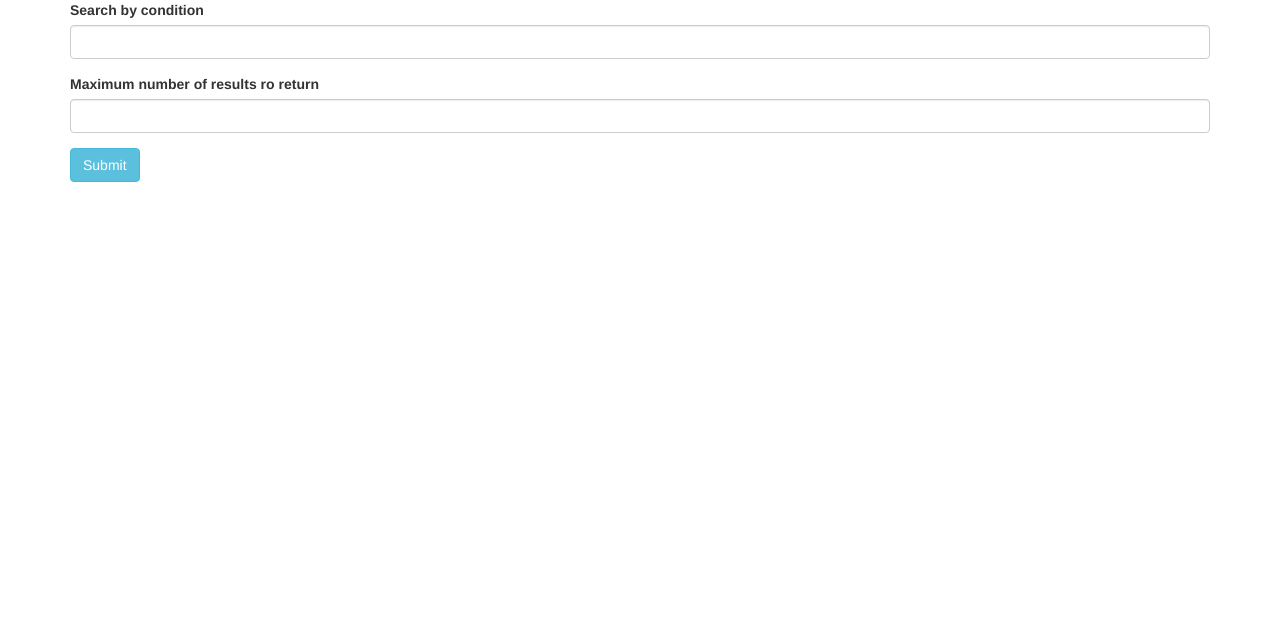
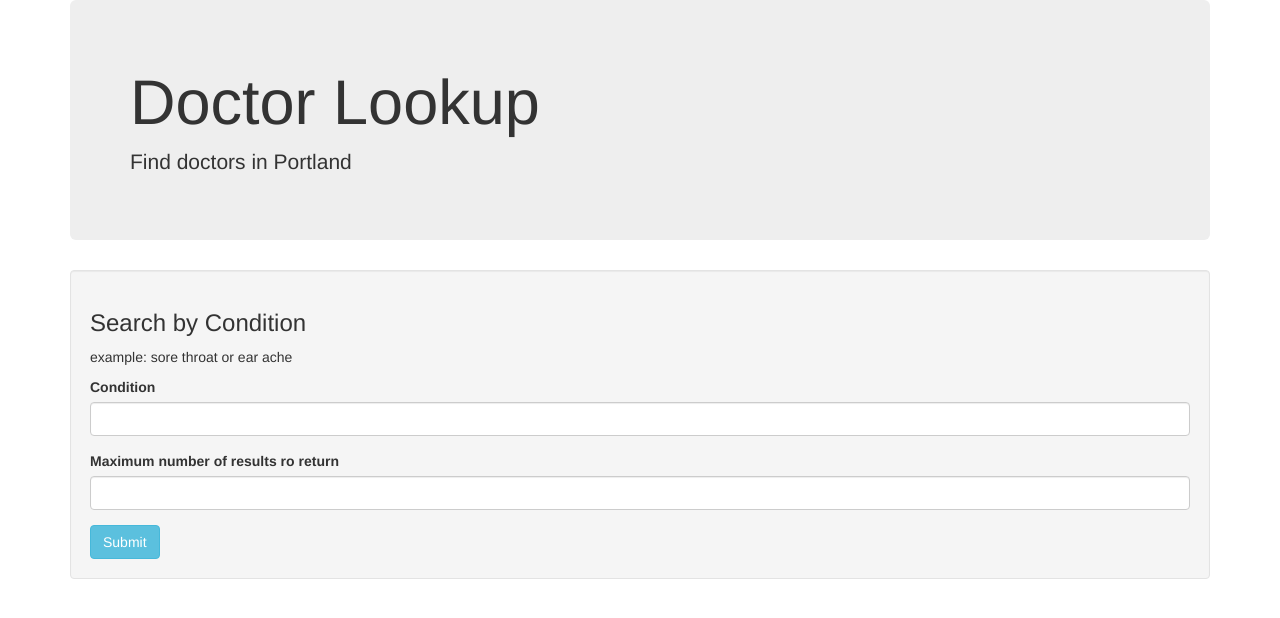
Before and after one commit to Sara-Hamilton/doctor-lookup, a website built with webpack: page src/index.html in a window 1280 px wide. Built offline with nearby package versions, Linux system fonts and the light colour scheme.

Commit message:
add styling to search by condition form

```diff
--- a/src/index.html
+++ b/src/index.html
@@ -8,10 +8,16 @@
   </head>
   <body>
     <div class="container">
-
+      <div class="jumbotron">
+        <h1>Doctor Lookup</h1>
+        <p>Find doctors in Portland</p>
+      </div>
+      <div class="well" id="condition-well">
         <form id="condition-form">
+          <h3>Search by Condition</h3>
+          <p>example: sore throat or ear ache</p>
           <div class="form-group">
-        <label for="condition">Search by condition</label>
+            <label for="condition">Condition</label>
             <input type="text" id="condition" class="form-control">
           </div>
           <div class="form-group">
@@ -20,6 +26,7 @@
           </div>
           <button type="submit" class="btn btn-info">Submit</button>
         </form>
+      </div>
 
     <div id="condition-first-name"></div>
     <div class="error"></div>
--- a/src/js/api.js
+++ b/src/js/api.js
@@ -7,6 +7,7 @@ export function specialtySearch(condition, limit) {
       format: 'json'
     },
     success: function(response) {
+      $('#condition-first-name').append(`<h3>Doctors who treat ${condition}</h3>`);
       if (response.data.length === 0) {
         $('.error').text('The search provided no matching results.')
       }
--- a/src/main.js
+++ b/src/main.js
@@ -3,10 +3,11 @@ import { specialtySearch } from './js/api.js';
 
 
 $(document).ready(function() {
-  $('#condition-form').submit(function(event) {
+  $("#condition-form").submit(function(event) {
   event.preventDefault();
   const condition = $("#condition").val();
   const limit = $("#limit").val();
+  $("#condition-well").hide();
   specialtySearch(condition, limit);
   });
 });
```
Lines whose indentation alone changed are shown as unchanged.
